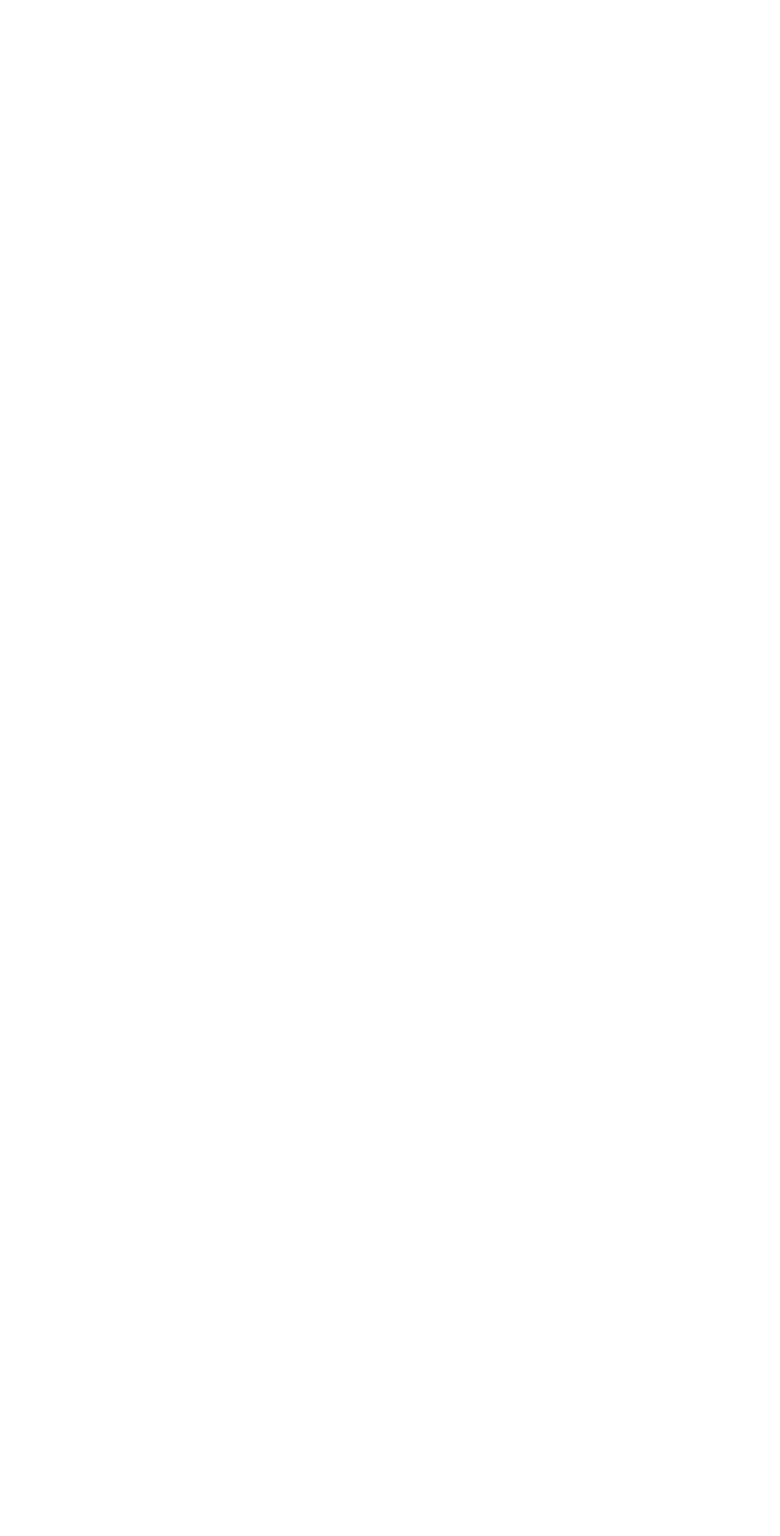
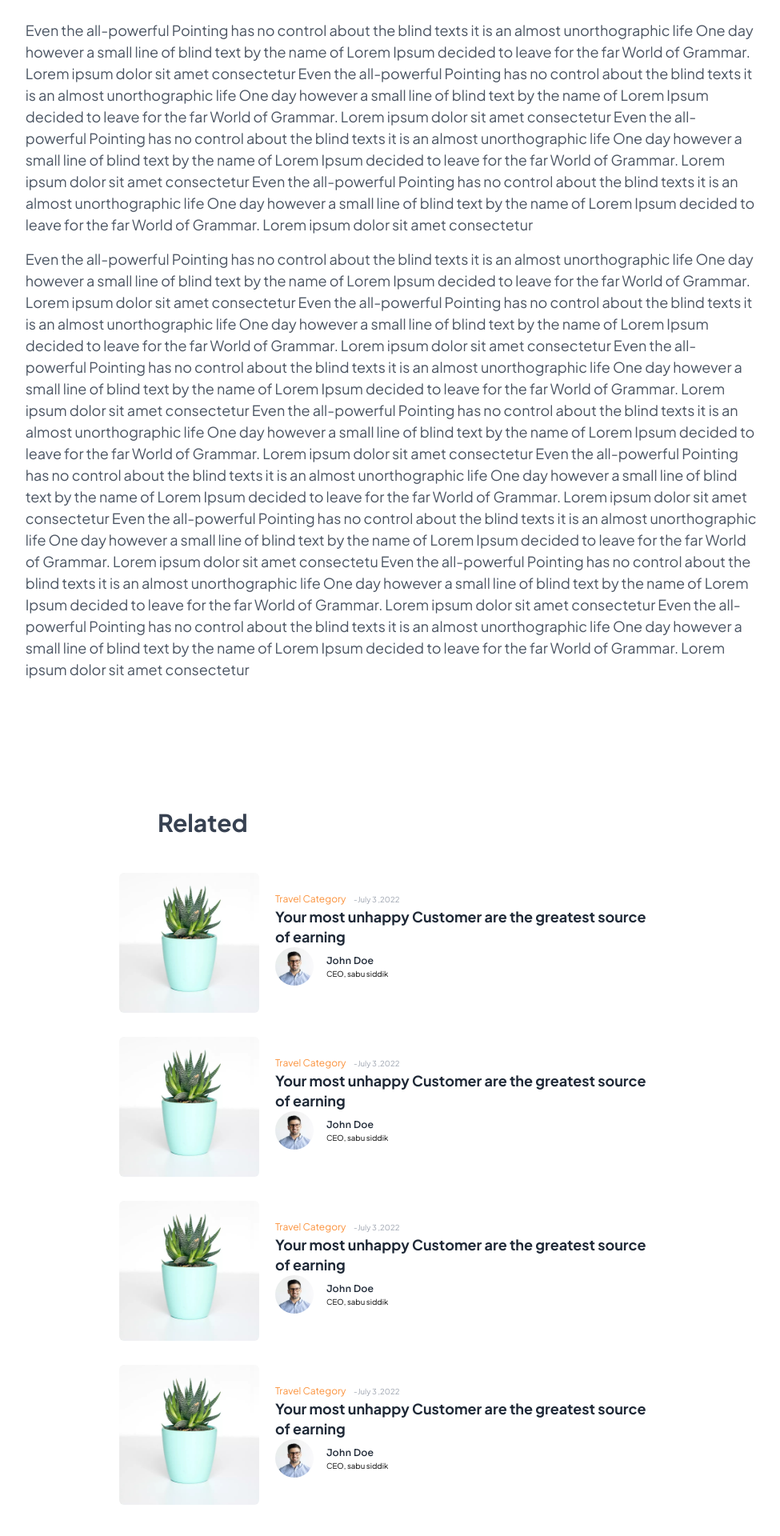
Before and after one commit to HyRaXxItY/nextjs-blog, a Next.js app: page /posts/page in a window 1280 px wide. Before the commit this address had no page. Shown: the part 816-2736 px from the top of the page at 80% size, without its empty margins (151-1126 px from the left). Before the commit the page ends 800 px from the top, so only its background shows below. Built offline with nearby package versions, Linux system fonts and the light colour scheme.

Commit message:
dummy post page finished, naming convention bug fixed (#7) 😮‍💨

```diff
--- a/components/Category.tsx
+++ b/components/Category.tsx
@@ -1,7 +1,6 @@
 import Link from 'next/link';
 import Image from 'next/image';
 import Author from './child/author';
-
 const Category = () => {
     return (
         <section className="container py-16 mx-auto md:px-20 ">
--- a/components/child/Newsletter.tsx
+++ b/components/child/Newsletter.tsx
@@ -4,12 +4,12 @@ const Newsletter = () => {
     return (
         <section className='bg-gray mt-20'>
             <div className='container mx-auto md:px-20 pt-16 text-center '>
-                <h1 className='font-bold text-xl' >Subscribe to our NewsLetter</h1>
+                <h1 className='font-bold text-xl font-sora' >Our NewsLetter</h1>
 
                 <div className='py-4 flex'>
                     <input type='email' className='mx-auto shadow-border rounded-xl w-6/12 p-3 text-gray-600 focus:outline-none focus:shadow-outline focus:placeholder-opacity-0 placeholder-indigo-200 placeholder:italic text-center' placeholder='example123@gmail.com' />
                 </div>
-                <button className='bg-orange-400 px-20 py-3 rounded-full text-gray-300' >
+                <button className='bg-orange-400 px-20 py-3 rounded-full text-white font-semibold' >
                     Subscribe
                 </button>
             </div>
--- /dev/null
+++ b/components/child/related.tsx
@@ -0,0 +1,47 @@
+import React from 'react'
+import Image from 'next/image';
+import Link from 'next/link';
+import Author from './author';
+
+
+const Related = () => {
+    return (
+        <section className='pt-20 mx-auto w-3/4'>
+            <h1 className='font-bold text-3xl py-10 text-gray-700 px-12'>Related</h1>
+            <div className="flex flex-col gap-6">
+                {relate()}
+                {relate()}
+                {relate()}
+                {relate()}
+            </div>
+        </section>
+    )
+}
+
+
+
+export default Related;
+
+const relate = () => {
+    return (
+        <div className=" flex gap-5">
+            <div className="images flex flex-col justify-start">
+                <Link href={'/'} >
+                    <a>
+                        <Image src={'/images/img1.jpg'} width={200} height={200} className='rounded-md' />
+                    </a>
+                </Link>
+            </div>
+            <div className="info flex justify-center flex-col">
+                <div className="category">
+                    <Link href={'/'}><a className='text-orange-400 hover:text-orange-600 text-xs' >Travel Category</a></Link>
+                    <Link href={'/'}><a className='text-gray-400 hover:text-gray-600 text-xxs ml-2' > -July 3 ,2022</a></Link>
+                </div>
+                <div className="title">
+                    <Link href={'/'} ><a className='text-lg font-bold text-gray-800 hover:text-gray-600 leading-snug' >Your most unhappy Customer are the greatest source of earning </a></Link>
+                </div>
+                <Author></Author>
+            </div>
+        </div>
+    )
+}
--- a/components/footer.tsx
+++ b/components/footer.tsx
@@ -1,12 +1,12 @@
 import Link from 'next/link'
 import { FaDiscord, FaGithub, FaFacebook } from 'react-icons/fa';
-import Newsletter from './child/Newsletter';
+import Newsletter from './child/newsletter';
 
 function Footer() {
     return (
         <footer className="bg-gray-200">
             <Newsletter />
-            <div className="container mx-auto flex justify-center py-12">
+            <div className="container mx-auto flex justify-center py-12 pb-4">
                 <div className="py-5">
                     <div className="flex gap-5 justify-center">
                         <Link href={'/'}>
@@ -25,7 +25,7 @@ function Footer() {
                             </a>
                         </Link>
                     </div>
-                    <p className='py-4 text-gray-600' >Made with 💖 by <span className='text-lg font-bold text-[#ff9326]' >Noru</span></p>
+                    <p className='pt-4 text-gray-600' >Made with 💖 by <span className='text-lg font-bold text-[#ff9326]' >Noru</span></p>
                 </div>
             </div>
         </footer>
--- a/components/header.tsx
+++ b/components/header.tsx
@@ -1,7 +1,7 @@
 import { FaDiscord, FaFacebook, FaGithub, FaTwitter } from 'react-icons/fa';
 import Link from 'next/link';
 import { GoBrowser } from 'react-icons/go'
-import ProgressBar from './Progress-bar';
+import ProgressBar from './progress-bar';
 const Header = () => {
     return (
         <header className='bg-gray-200 sticky top-0 w-full z-10'>
--- a/layout/structure.tsx
+++ b/layout/structure.tsx
@@ -1,5 +1,5 @@
-import Header from '../components/Header'
-import Footer from '../components/Footer'
+import Header from '../components/header'
+import Footer from '../components/footer'
 import { ReactComponentElement } from 'react'
 import Head from 'next/head'
 
--- /dev/null
+++ b/pages/posts/page.tsx
@@ -0,0 +1,46 @@
+import Image from 'next/image';
+import Author from '../../components/child/author';
+import Related from '../../components/child/related';
+import Structure from '../../layout/structure';
+const Page = () => {
+    return (
+        <Structure>
+            <section className="container w-5/6 mx-auto md:px-20 py-12">
+                <div className="flex justify-center -pb-12">
+                    <Author />
+                </div>
+                <div className="post pb-10 -m-1">
+                    <h1 className='text-gray-800 font-bold text-xl md:text-2xl lg:text-3xl xl:text-4xl text-center pb-6 mx-auto w-4/6 leading-[2rem]' >
+                        Lorem ipsum dolor sit amet consectetur, Nesciunt voluptates nemo
+                    </h1>
+                    <div className="pb-10 justify-center text-center mx-auto -mt-4">
+                        <Image src={'/images/img1.jpg'} width={600} height={500} loading="eager"
+                            className='mx-auto align-center items-center' />
+                    </div>
+                    <div className="content text-gray-600 text-sm md:text-base lg:text-lg flex flex-col gap-4">
+                        <p>
+                            Even the all-powerful Pointing has no control about the blind texts it is an almost unorthographic life One day however a small line of blind text by the name of Lorem Ipsum decided to leave for the far World of Grammar. Lorem ipsum dolor sit amet consectetur
+                            Even the all-powerful Pointing has no control about the blind texts it is an almost unorthographic life One day however a small line of blind text by the name of Lorem Ipsum decided to leave for the far World of Grammar. Lorem ipsum dolor sit amet consectetur
+                            Even the all-powerful Pointing has no control about the blind texts it is an almost unorthographic life One day however a small line of blind text by the name of Lorem Ipsum decided to leave for the far World of Grammar. Lorem ipsum dolor sit amet consectetur
+                            Even the all-powerful Pointing has no control about the blind texts it is an almost unorthographic life One day however a small line of blind text by the name of Lorem Ipsum decided to leave for the far World of Grammar. Lorem ipsum dolor sit amet consectetur
+                        </p>
+                        <p>
+                            Even the all-powerful Pointing has no control about the blind texts it is an almost unorthographic life One day however a small line of blind text by the name of Lorem Ipsum decided to leave for the far World of Grammar. Lorem ipsum dolor sit amet consectetur
+                            Even the all-powerful Pointing has no control about the blind texts it is an almost unorthographic life One day however a small line of blind text by the name of Lorem Ipsum decided to leave for the far World of Grammar. Lorem ipsum dolor sit amet consectetur
+
+                            Even the all-powerful Pointing has no control about the blind texts it is an almost unorthographic life One day however a small line of blind text by the name of Lorem Ipsum decided to leave for the far World of Grammar. Lorem ipsum dolor sit amet consectetur
+                            Even the all-powerful Pointing has no control about the blind texts it is an almost unorthographic life One day however a small line of blind text by the name of Lorem Ipsum decided to leave for the far World of Grammar. Lorem ipsum dolor sit amet consectetur
+                            Even the all-powerful Pointing has no control about the blind texts it is an almost unorthographic life One day however a small line of blind text by the name of Lorem Ipsum decided to leave for the far World of Grammar. Lorem ipsum dolor sit amet consectetur
+                            Even the all-powerful Pointing has no control about the blind texts it is an almost unorthographic life One day however a small line of blind text by the name of Lorem Ipsum decided to leave for the far World of Grammar. Lorem ipsum dolor sit amet consectetu
+                            Even the all-powerful Pointing has no control about the blind texts it is an almost unorthographic life One day however a small line of blind text by the name of Lorem Ipsum decided to leave for the far World of Grammar. Lorem ipsum dolor sit amet consectetur
+                            Even the all-powerful Pointing has no control about the blind texts it is an almost unorthographic life One day however a small line of blind text by the name of Lorem Ipsum decided to leave for the far World of Grammar. Lorem ipsum dolor sit amet consectetur
+                        </p>
+                    </div>
+                </div>
+                <Related />
+            </section>
+        </Structure>
+    )
+}
+
+export default Page;
```
Also changed, not shown: pages/index.tsx (+4 -4 lines).
